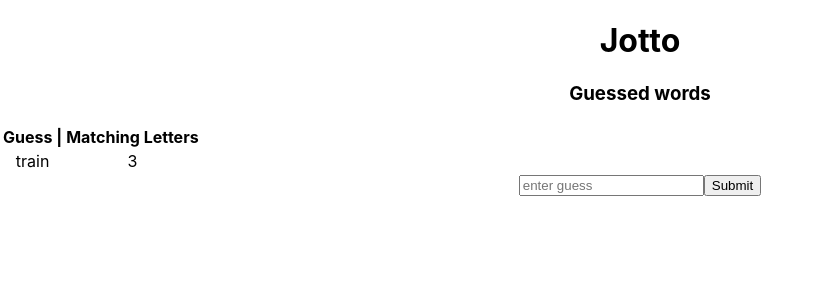
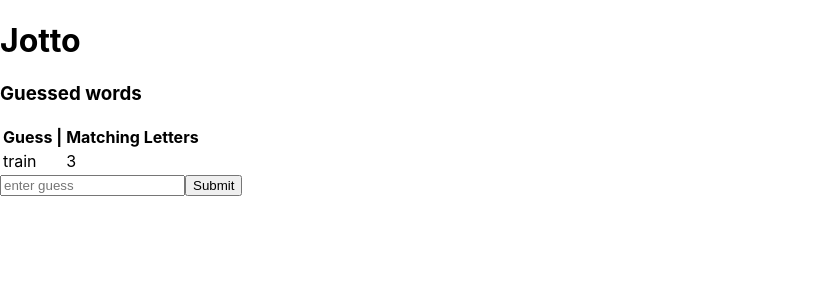
Before and after one commit to SaraFrantzen/jotto, a React (Create React App) app: page / in a window 1280 px wide. Shown: the top 300 px of the page, without its empty margins (0-824 px from the left). Built offline with nearby package versions, Linux system fonts and the light colour scheme.

Commit message:
apdates app and test

```diff
--- a/src/App.js
+++ b/src/App.js
@@ -4,9 +4,9 @@ import Congrats from './Congrats';
 import GuessedWords from './GuessedWords'
 import Input from './Input';
 
-function App() {
+const App = () => {
   return (
-    <div className="App">
+    <div data-test='component-app'>
       <h1>Jotto</h1>
       <Congrats success={false} />
       <GuessedWords guessedWords={[ { guessedWord: 'train', letterMatchCount: 3}]} />
```
Also changed, not shown: 1 other file (tests, documents, lock files or other folders).
